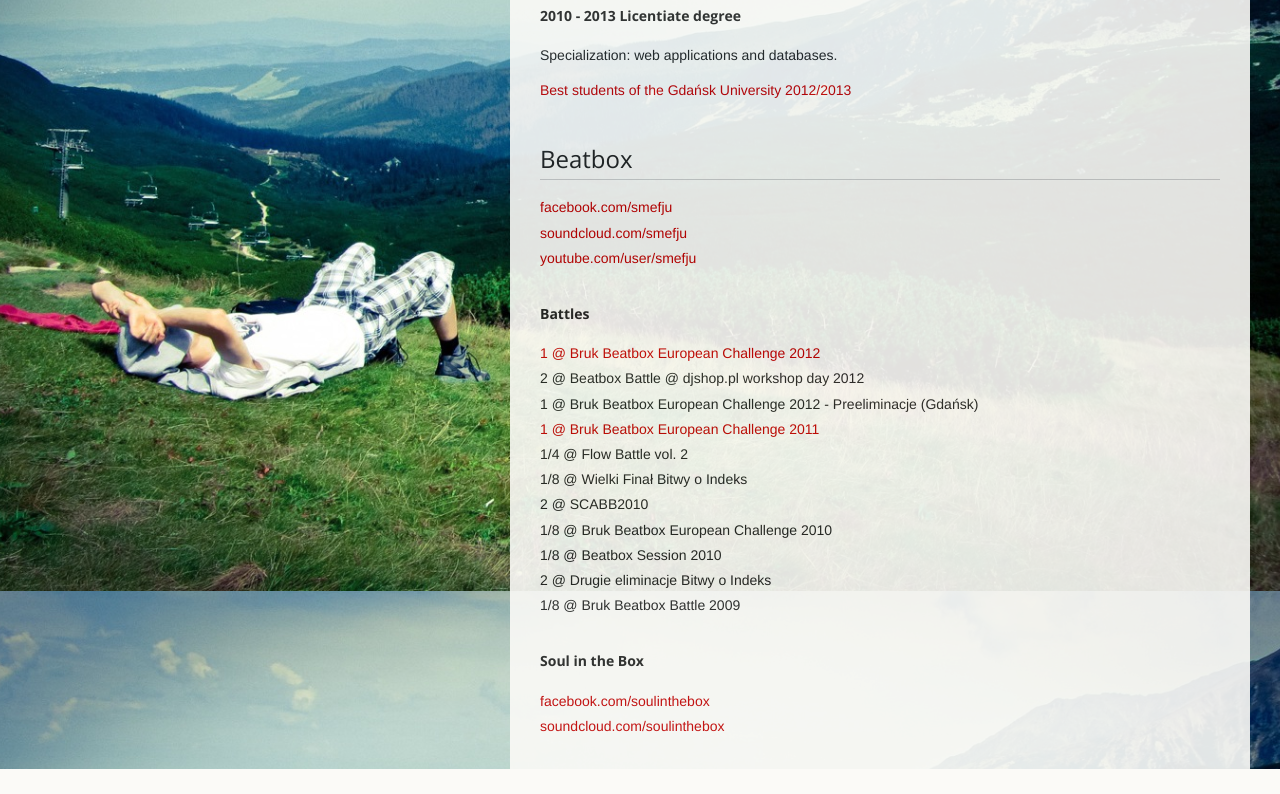
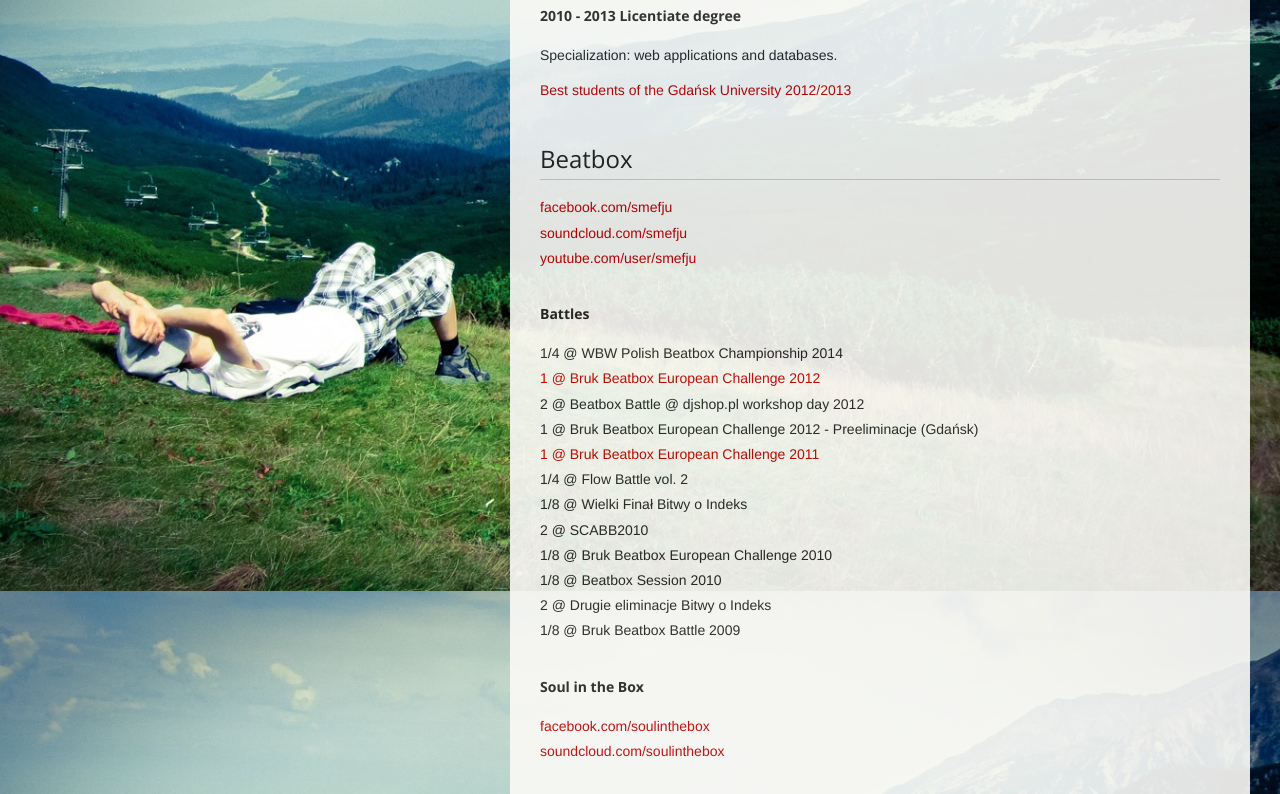
Before and after one commit to smt116/smefju-home-page, a plain HTML site: page index.html in a window 1280 px wide. Shown: the part 1809-2603 px from the top of the page. Before the commit the page ends 2578 px from the top, so only its background shows below. Drawn offline with nearby package versions, Linux system fonts and the light colour scheme; a script that the page names is missing.

Commit message:
Added info about WBW 2014.

```diff
--- a/index.html
+++ b/index.html
@@ -240,6 +240,7 @@
         </ul>
         <h4>Battles</h4>
         <ul class="no-style-list">
+          <li>1/4  @ WBW Polish Beatbox Championship 2014</li>
           <li>
             <a href="http://www.orange.pl/kid,4002490935,id,4002750324,title,sMefju-vs-Quanti-Wielki-Final-Beatbox-European-Challenge,video.html" title="walka finałowa">1  @ Bruk Beatbox European Challenge 2012</a>
           </li>
```
